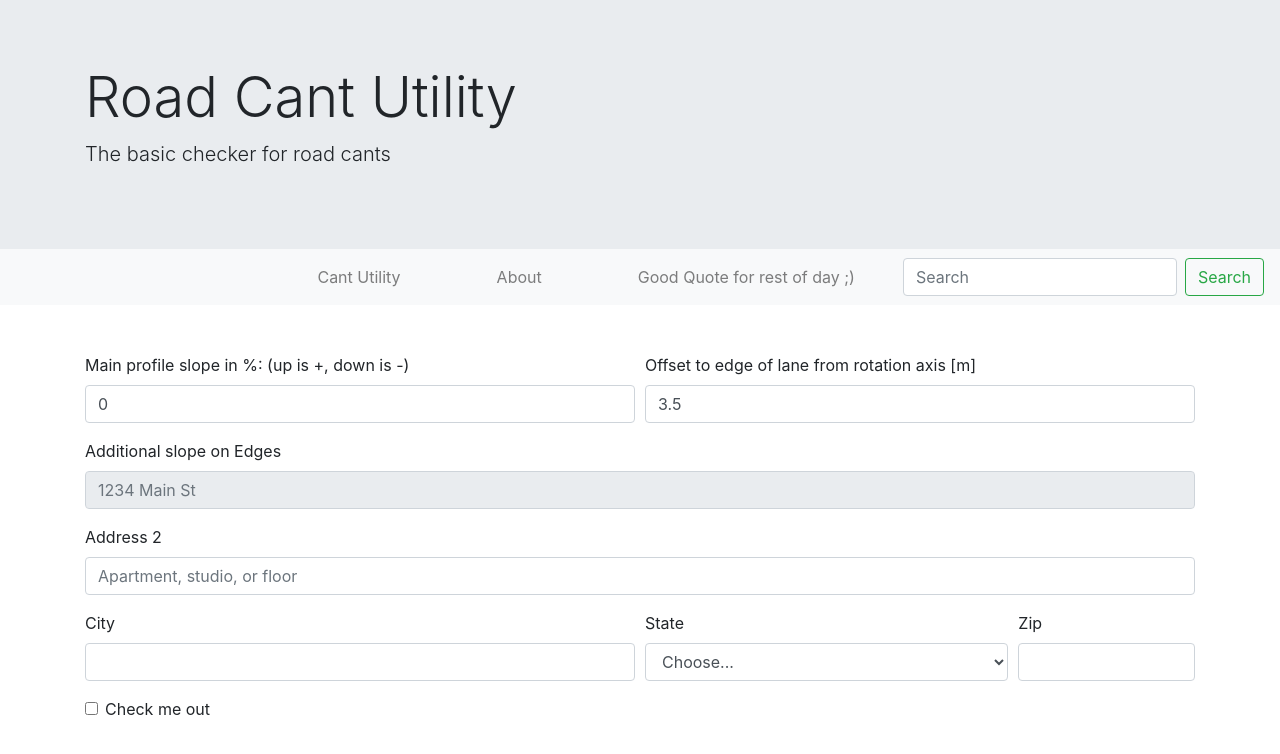
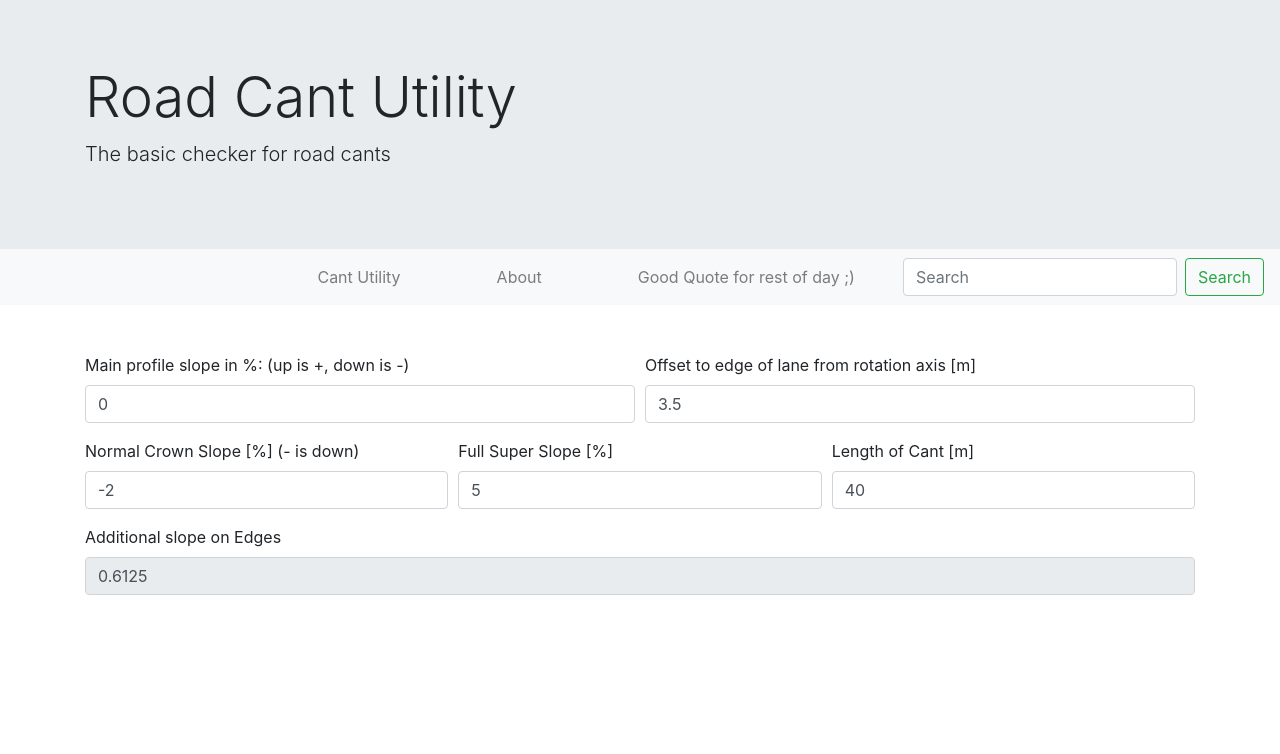
Before and after one commit to Lkubok/reactCant, a React (Create React App) app: page /cant in a window 1280 px wide. Shown: the top 754 px of the page. Built offline with nearby package versions, Linux system fonts and the light colour scheme.

Commit message:
Added Cant component

```diff
--- a/src/components/Cant.jsx
+++ b/src/components/Cant.jsx
@@ -12,6 +12,7 @@ export class Cant extends Component {
   constructor(props) {
     super(props);
     this.handleOnChange = this.handleOnChange.bind(this);
+    this.handleCalculate = this.handleCalculate.bind(this);
   }
   handleOnChange(e) {
     let { type, name, value } = e.target;
@@ -19,6 +20,20 @@ export class Cant extends Component {
     console.log(value);
     if (name === "mainSlope") this.props.changeProfileSlope(value);
     if (name === "laneOffset") this.props.changeOffsetValue(value);
+    if (name === "normalCrown") this.props.updateNormalCrown(value);
+    if (name === "fullCrown") this.props.updateFullCrown(value);
+    if (name === "lengthOfCant") this.props.updateLengthOfCant(value);
+  }
+  handleCalculate() {
+    const {
+      profileSlopeValue: profile,
+      laneOffsetValue: lane,
+      normalCrownSlope: normal,
+      fullSuperSlope: full,
+      lengthOfCant: length
+    } = this.props;
+    console.log(profile, lane, normal, full, length);
+    return ((Math.abs(normal) + Math.abs(full)) * lane) / length;
   }
   render() {
     return (
@@ -38,7 +53,6 @@ export class Cant extends Component {
               className="form-control"
               name="mainSlope"
               id="mainSlope"
-              placeholder="2"
             />
           </div>
           <div className="form-group col-md-6">
@@ -53,57 +67,62 @@ export class Cant extends Component {
               className="form-control"
               name="laneOffset"
               id="laneOffset"
-              placeholder=""
             />
           </div>
         </div>
+
+        <div className="form-row">
+          <div className="form-group col-md-4">
+            <label htmlFor="normalCrown">
+              Normal Crown Slope [%] (- is down)
+            </label>
+            <input
+              onChange={this.handleOnChange}
+              value={this.props.normalCrownSlope}
+              type="number"
+              step="0.1"
+              max="15"
+              min="-15"
+              className="form-control"
+              name="normalCrown"
+              id="normalCrown"
+            />
+          </div>
+          <div className="form-group col-md-4">
+            <label htmlFor="fullCrown">Full Super Slope [%]</label>
+            <input
+              onChange={this.handleOnChange}
+              value={this.props.fullSuperSlope}
+              type="number"
+              step="0.1"
+              className="form-control"
+              name="fullCrown"
+              id="fullCrown"
+            />
+          </div>
+          <div className="form-group col-md-4">
+            <label htmlFor="lengthOfCant">Length of Cant [m]</label>
+            <input
+              onChange={this.handleOnChange}
+              value={this.props.lengthOfCant}
+              type="number"
+              step="0.1"
+              className="form-control"
+              name="lengthOfCant"
+              id="lengthOfCant"
+            />
+          </div>
+        </div>
+
         <div className="form-group">
           <label htmlFor="additionalSlope">Additional slope on Edges</label>
           <input
             type="text"
             className="form-control"
             id="additionalSlope"
-            placeholder="1234 Main St"
             disabled={true}
+            value={this.handleCalculate()}
           />
-        </div>
-        <div className="form-group">
-          <label htmlFor="inputAddress2">Address 2</label>
-          <input
-            type="text"
-            className="form-control"
-            id="inputAddress2"
-            placeholder="Apartment, studio, or floor"
-          />
-        </div>
-        <div className="form-row">
-          <div className="form-group col-md-6">
-            <label htmlFor="inputCity">City</label>
-            <input type="text" className="form-control" id="inputCity" />
-          </div>
-          <div className="form-group col-md-4">
-            <label htmlFor="inputState">State</label>
-            <select id="inputState" className="form-control">
-              <option selected>Choose...</option>
-              <option>...</option>
-            </select>
-          </div>
-          <div className="form-group col-md-2">
-            <label htmlFor="inputZip">Zip</label>
-            <input type="text" className="form-control" id="inputZip" />
-          </div>
-        </div>
-        <div className="form-group">
-          <div className="form-check">
-            <input
-              className="form-check-input"
-              type="checkbox"
-              id="gridCheck"
-            />
-            <label className="form-check-label" htmlFor="gridCheck">
-              Check me out
-            </label>
-          </div>
         </div>
       </form>
     );
--- a/src/reducers/cantReducer.js
+++ b/src/reducers/cantReducer.js
@@ -2,7 +2,7 @@ const initialState = {
   profileSlopeValue: 0,
   laneOffsetValue: 3.5,
   additionalSlopeValue: 0,
-  normalCrownSlope: 2,
+  normalCrownSlope: -2,
   fullSuperSlope: 5,
   lengthOfCant: 40
 };
```
